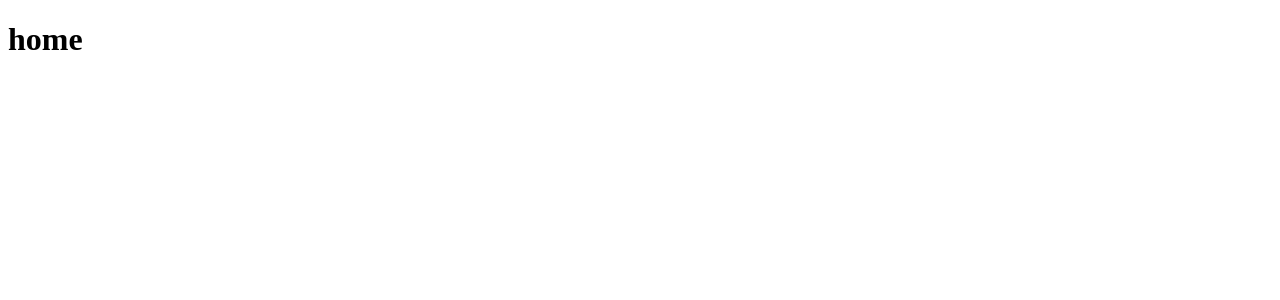
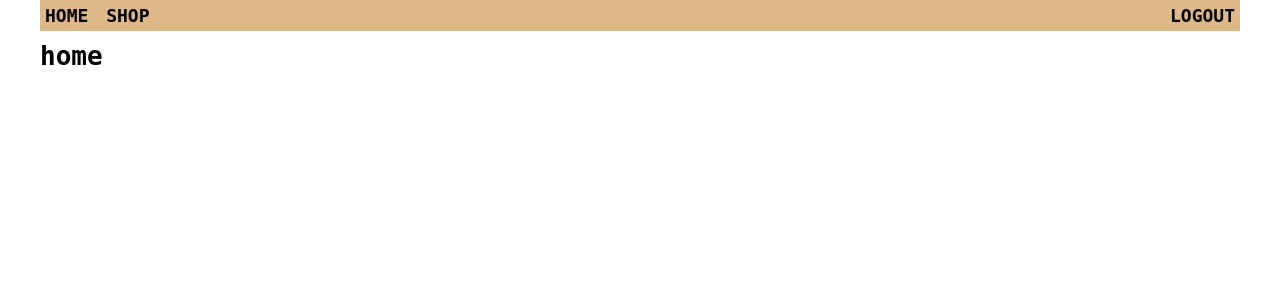
Before and after one commit to MustafaGamalMuhammed/ecommerce, a Django app: page / in a window 1280 px wide. Before the commit the part shown is almost empty. Shown: the top 300 px of the page. Run offline with Django 3.2, Linux system fonts and the light colour scheme.

Commit message:
Create navbar.css, Create navbar.html

```diff
--- a/src/ecommerce/static/ecommerce/css/base.css
+++ b/src/ecommerce/static/ecommerce/css/base.css
@@ -0,0 +1,11 @@
+* {
+    box-sizing: border-box;
+    margin: 0;
+    padding: 0;
+    font-family: monospace;
+}
+
+.container {
+    max-width: 1200px;
+    margin: auto;
+}
--- /dev/null
+++ b/src/ecommerce/static/ecommerce/css/navbar.css
@@ -0,0 +1,27 @@
+nav {
+    margin-bottom: 10px;
+    display: flex;
+    justify-content: space-between;
+    background-color: burlywood;
+}
+
+nav ul {
+    list-style-type: none;
+}
+
+nav ul li {
+    display: inline-block;
+    padding: 5px;
+}
+
+nav a {
+    text-decoration: none;
+    color: black;
+    font-weight: bold;
+    font-family: monospace;
+    font-size: 18px;
+}
+
+nav a:hover {
+    text-decoration: underline;
+}
--- a/src/ecommerce/templates/ecommerce/base.html
+++ b/src/ecommerce/templates/ecommerce/base.html
@@ -9,11 +9,14 @@
 
     <!-- CSS -->
     <link rel="stylesheet" href="{% static 'ecommerce/css/base.css' %}">
+    <link rel="stylesheet" href="{% static 'ecommerce/css/navbar.css' %}">
     <!-- Vue JS -->
     <script src="https://cdn.jsdelivr.net/npm/vue@2.6.12/dist/vue.js"></script>
 </head>
 <body>
-    {% block content %}
-    {% endblock content %}
+    <div class="container">
+        {% include './navbar.html' %}
+        {% block content %}{% endblock content %}
+    </div>
 </body>
 </html>
--- /dev/null
+++ b/src/ecommerce/templates/ecommerce/navbar.html
@@ -0,0 +1,17 @@
+<nav>
+    <div class="left">
+        <ul>
+            <li><a href="{% url 'home' %}">HOME</a></li>
+            <li><a href="{% url 'shop' %}">SHOP</a></li>
+        </ul>
+    </div>
+    <div class="right">
+        <ul>
+            {% if user.is_authenticated %}
+                <li><a href="{% url 'signin' %}">LOGIN</a></li>
+            {% else %}
+                <li><a href="{% url 'logout' %}">LOGOUT</a></li>
+            {% endif %}
+        </ul>
+    </div>
+</nav>
```
